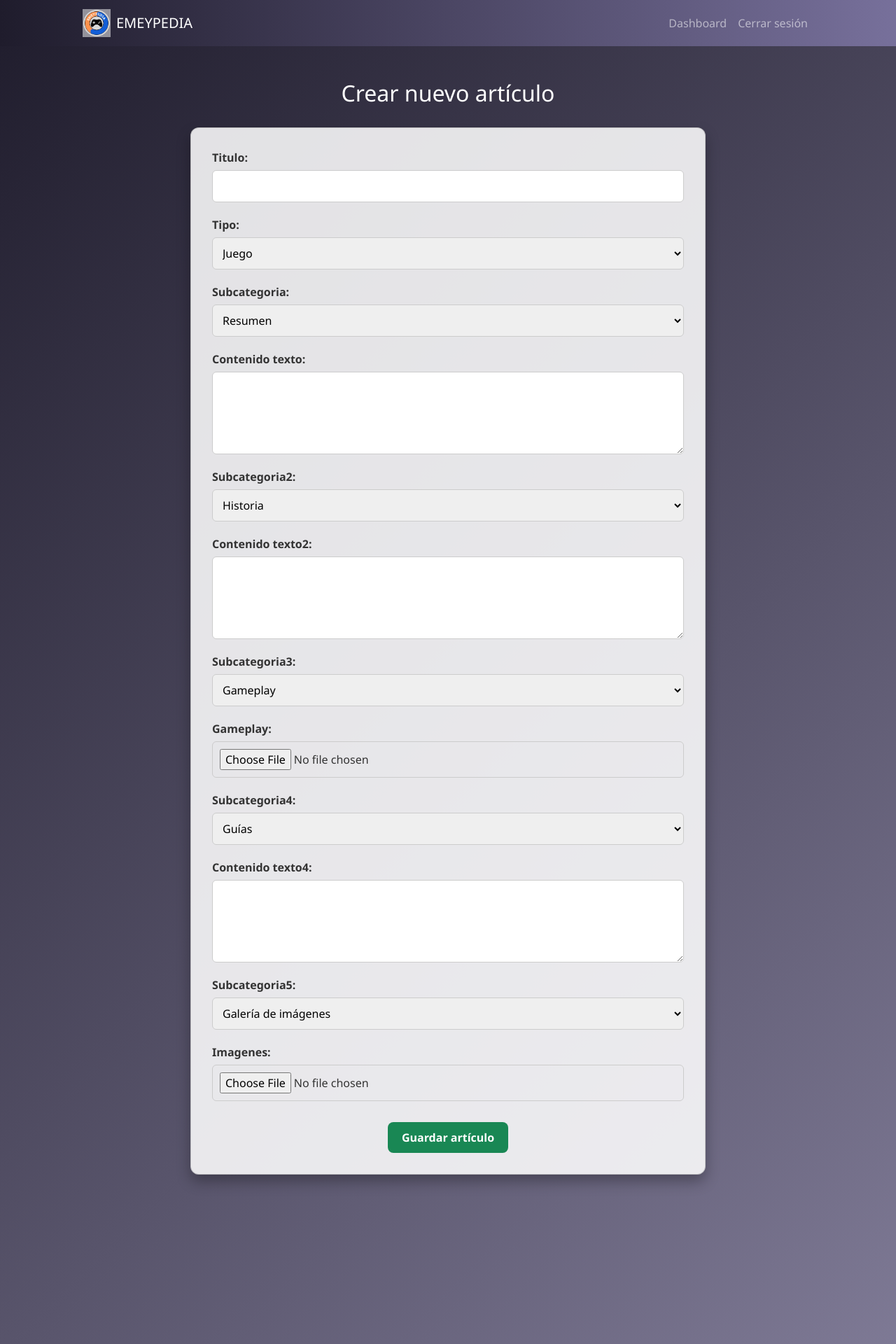
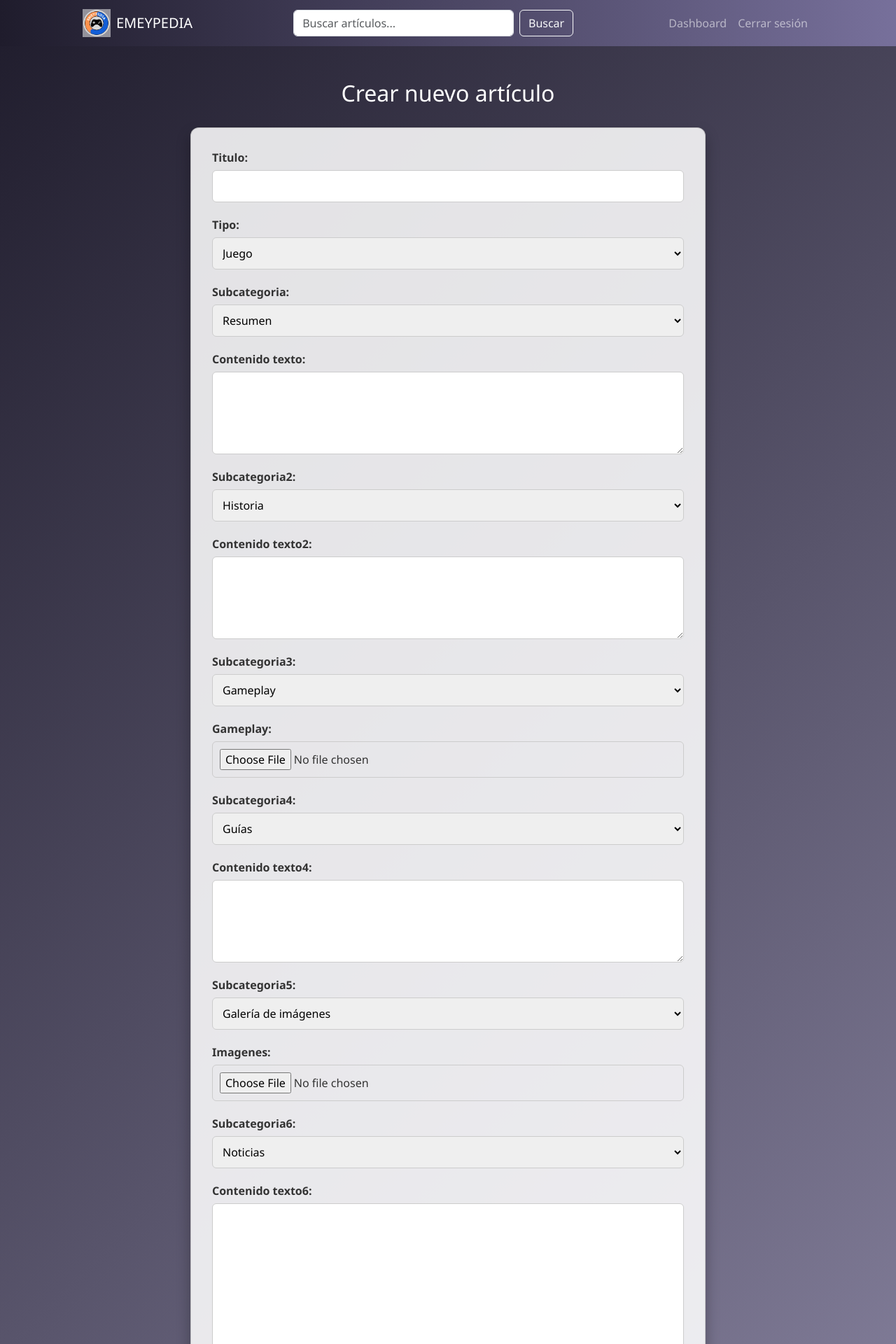
Before and after one commit to ElFranck21/Emeypedia, a Django app: page /articulos/crear/ in a window 1280 px wide. Shown: the top 1920 px of the page at 70% size. Run offline with Django 5.2, Linux system fonts and the light colour scheme; the visitor is signed in with stand-in values (Sample User, id 1); data comes from the database, SQL or seed files in the repository.

Commit message:
barra de busqueda

```diff
--- a/articulos/forms.py
+++ b/articulos/forms.py
@@ -20,6 +20,7 @@ class ArticuloAdminForm(forms.ModelForm):
                 raise ValidationError({'subcategoria': 'No puede seleccionar esta opción para películas o series.'})
             if subcategoria2 in restricted:
                 raise ValidationError({'subcategoria2': 'No puede seleccionar esta opción para películas o series.'})
+
         return cleaned_data
 
 class ArticuloForm(forms.ModelForm):
--- a/articulos/models.py
+++ b/articulos/models.py
@@ -6,6 +6,10 @@ class Articulo(models.Model):
         ('juego', 'Juego'),
         ('serie', 'Serie'),
         ('pelicula', 'Película'),
+        ('anime', 'Anime'),
+        ('libro', 'Libro'),
+        ('musica', 'Música'),
+        ('otro', 'Otro'),
     ]
 
     CATEGORIAS = [
@@ -14,6 +18,19 @@ class Articulo(models.Model):
         ('gameplay', 'Gameplay'),
         ('guias', 'Guías'),
         ('galeria', 'Galería de imágenes'),
+        ('noticias', 'Noticias'),
+        ('entrevistas', 'Entrevistas'),
+        ('reseñas', 'Reseñas'),
+        ('opiniones', 'Opiniones'),
+        ('análisis', 'Análisis'),
+        ('curiosidades', 'Curiosidades'),
+        ('trivia', 'Trivia'),
+        ('fanart', 'Fanart'),
+        ('memes', 'Memes'),
+        ('cosplay', 'Cosplay'),
+        ('merchandising', 'Merchandising'),
+        ('eventos', 'Eventos'),
+
     ]
 
     titulo = models.CharField(max_length=30)
@@ -29,6 +46,31 @@ class Articulo(models.Model):
     contenido_texto4 = models.TextField(default='', blank=True, null=True)
     subcategoria5 = models.CharField(max_length=20, choices=CATEGORIAS, default='galeria')
     imagenes = models.ImageField(upload_to='articulos/', blank=True, null=True)
+    subcategoria6 = models.CharField(max_length=20, choices=CATEGORIAS, default='noticias')
+    contenido_texto6 = models.TextField(default='', blank=True, null=True)
+    subcategoria7 = models.CharField(max_length=20, choices=CATEGORIAS, default='entrevistas')
+    contenido_texto7 = models.TextField(default='', blank=True, null=True)
+    subcategoria8 = models.CharField(max_length=20, choices=CATEGORIAS, default='reseñas')
+    contenido_texto8 = models.TextField(default='', blank=True, null=True)
+    subcategoria9 = models.CharField(max_length=20, choices=CATEGORIAS, default='opiniones')
+    contenido_texto9 = models.TextField(default='', blank=True, null=True)
+    subcategoria10 = models.CharField(max_length=20, choices=CATEGORIAS, default='análisis')
+    contenido_texto10 = models.TextField(default='', blank=True, null=True)
+    subcategoria11 = models.CharField(max_length=20, choices=CATEGORIAS, default='curiosidades')
+    contenido_texto11 = models.TextField(default='', blank=True, null=True)
+    subcategoria12 = models.CharField(max_length=20, choices=CATEGORIAS, default='trivia')
+    contenido_texto12 = models.TextField(default='', blank=True, null=True)
+    subcategoria13 = models.CharField(max_length=20, choices=CATEGORIAS, default='fanart')
+    imagen_fanart = models.ImageField(upload_to='articulos/fanart/', blank=True, null=True)
+    subcategoria14 = models.CharField(max_length=20, choices=CATEGORIAS, default='memes')
+    imagen_memes = models.ImageField(upload_to='articulos/memes/', blank=True, null=True)
+    subcategoria15 = models.CharField(max_length=20, choices=CATEGORIAS, default='cosplay')
+    imagen_cosplay = models.ImageField(upload_to='articulos/cosplay/', blank=True, null=True)
+    subcategoria16 = models.CharField(max_length=20, choices=CATEGORIAS, default='merchandising')
+    imagen_merchandising = models.ImageField(upload_to='articulos/merchandising/', blank=True, null=True)
+    subcategoria17 = models.CharField(max_length=20, choices=CATEGORIAS, default='eventos')
+    contenido_texto17 = models.TextField(default='', blank=True, null=True)
+    autor = models.ForeignKey('auth.User', on_delete=models.CASCADE, related_name='articulos')
 
     def __str__(self):
       return f"{self.titulo} - {self.get_tipo_display()}"
--- a/articulos/urls.py
+++ b/articulos/urls.py
@@ -5,4 +5,5 @@ urlpatterns = [
     path('', views.showArticle, name='show_article'),
     path('articulo/<int:articulo_id>/', views.detalle_articulo, name='detalle_articulo'),
     path('crear/', views.crear_articulo, name='crear_articulo'),
+     path('buscar/', views.buscar_articulos, name='buscar_articulos'),
 ]
--- a/articulos/views.py
+++ b/articulos/views.py
@@ -5,6 +5,7 @@ from django.shortcuts import get_object_or_404, redirect, render
 from articulos.forms import ArticuloForm
 from articulos.models import Articulo
 from django.contrib.auth.decorators import login_required
+from django.db.models import Q
 
 # Create your views here.
 def showArticle(request):
@@ -31,3 +32,38 @@ def crear_articulo(request):
         form = ArticuloForm()
 
     return render(request, 'crear_articulo.html', {'form': form})
+
+
+
+def buscar_articulos(request):
+    query = request.GET.get('q')
+    resultados = []
+
+    if query:
+        resultados = Articulo.objects.filter(
+            Q(titulo__icontains=query) |
+            Q(subcategoria__icontains=query) |
+            Q(subcategoria2__icontains=query) |
+            Q(subcategoria3__icontains=query) |
+            Q(subcategoria4__icontains=query) |
+            Q(subcategoria5__icontains=query) |
+            Q(subcategoria6__icontains=query) |
+            Q(subcategoria7__icontains=query) |
+            Q(subcategoria8__icontains=query) |
+            Q(subcategoria9__icontains=query) |
+            Q(subcategoria10__icontains=query) |
+            Q(contenido_texto__icontains=query) |
+            Q(contenido_texto2__icontains=query) |
+            Q(contenido_texto4__icontains=query) |
+            Q(contenido_texto6__icontains=query) |
+            Q(contenido_texto7__icontains=query) |
+            Q(contenido_texto8__icontains=query) |
+            Q(contenido_texto9__icontains=query) |
+            Q(contenido_texto10__icontains=query) |
+            Q(autor__username__icontains=query)
+        ).distinct()
+
+    return render(request, 'buscar_resultados.html', {
+        'query': query,
+        'resultados': resultados
+    })
--- a/comentarios/views.py
+++ b/comentarios/views.py
@@ -1,5 +1,5 @@
 # comentarios/views.py
-from django.shortcuts import get_object_or_404, redirect
+from django.shortcuts import get_object_or_404, redirect, render
 from django.contrib.auth.decorators import login_required
 from .models import Comentario
 from .forms import ComentarioForm
--- a/static/css/index.css
+++ b/static/css/index.css
@@ -2,6 +2,8 @@ html, body {
   margin: 0;
   padding: 0;
   width: 100%;
+  height: 100%;
+  padding-top: 96px;
   overflow-x: hidden;
   scroll-behavior: smooth;
   background-color: #f8f3f3;
@@ -68,7 +70,6 @@ html, body {
   font-size: 1.8rem;
   margin: 30px 20px 10px;
 }
-
 
 .carousel-inner {
   display: flex;
@@ -147,12 +148,6 @@ footer {
   color: white;
 }
 
-html, body {
-  height: 100%;
-  margin: 0;
-  padding: 0;
-}
-
 .wrapper {
   min-height: calc(100vh - 4rem);
   padding-bottom: 2rem;
--- a/templates/base.html
+++ b/templates/base.html
@@ -4,28 +4,52 @@
 <head>
     <meta charset="UTF-8" />
     <title>EMEYPEDIA</title>
+
+    <!-- Estilos propios -->
     <link href="{% static 'css/index.css' %}" rel="stylesheet" />
-    <link href="https://cdn.jsdelivr.net/npm/bootstrap@5.2.3/dist/css/bootstrap.min.css" rel="stylesheet" />
+
+    <!-- Bootstrap 5.3.0 (una sola versión) -->
     <link href="https://cdn.jsdelivr.net/npm/bootstrap@5.3.0/dist/css/bootstrap.min.css" rel="stylesheet">
     <script src="https://cdn.jsdelivr.net/npm/bootstrap@5.3.0/dist/js/bootstrap.bundle.min.js"></script>
+
+    <!-- Estilo para compensar navbar fija -->
+    <style>
+        body {
+            padding-top: 96px; /* Ajustado para la altura de la navbar fixed-top */
+        }
+    </style>
 </head>
 
 <body>
-    <div class="d-flex flex-column min-vh-100"> <!-- contenedor padre -->
-        <!-- NAVBAR -->
+    <div class="d-flex flex-column min-vh-100">
+
+        <!-- NAVBAR FIJA -->
         <nav class="navbar navbar-expand-lg navbar-dark" style="background: linear-gradient(90deg, #1f1c2c, #77709b);">
-            <div class="container px-5">
+            <div class="container px-5 d-flex align-items-center">
+                <!-- Logo -->
                 <a class="navbar-brand d-flex align-items-center" href="{% url 'index' %}">
                     <img src="{% static 'assets/logo.png' %}" alt="Logo" width="40" height="40" class="me-2">
                     EMEYPEDIA
                 </a>
-                <button class="navbar-toggler" type="button" data-bs-toggle="collapse"
+
+                <!-- Botón responsive -->
+                <button class="navbar-toggler ms-auto" type="button" data-bs-toggle="collapse"
                         data-bs-target="#navbarSupportedContent" aria-controls="navbarSupportedContent"
                         aria-expanded="false" aria-label="Toggle navigation">
                     <span class="navbar-toggler-icon"></span>
                 </button>
-                <div class="collapse navbar-collapse" id="navbarSupportedContent">
-                    <ul class="navbar-nav ms-auto mb-2 mb-lg-0">
+
+                <!-- Contenido navbar -->
+                <div class="collapse navbar-collapse d-flex justify-content-between align-items-center" id="navbarSupportedContent">
+
+                    <!-- Barra de búsqueda centrada -->
+                    <form class="d-flex mx-auto" role="search" action="{% url 'buscar_articulos' %}" method="get" style="max-width: 400px; width: 100%;">
+                        <input class="form-control me-2" type="search" placeholder="Buscar artículos..." name="q" aria-label="Buscar">
+                        <button class="btn btn-outline-light" type="submit">Buscar</button>
+                    </form>
+
+                    <!-- Menú de navegación -->
+                    <ul class="navbar-nav mb-2 mb-lg-0 d-flex align-items-center">
                         {% if user.is_authenticated %}
                             <li class="nav-item">
                                 <a class="nav-link {% if request.resolver_match.url_name == 'dashboard' %}active{% endif %}" href="{% url 'dashboard' %}">Dashboard</a>
@@ -51,12 +75,14 @@
                 </div>
             </div>
         </nav>
+        <!-- FIN NAVBAR -->
 
-        <!-- CONTENIDO -->
+        <!-- CONTENIDO PRINCIPAL -->
         <main class="flex-grow-1">
             {% block content %}{% endblock %}
         </main>
 
+        <!-- FOOTER -->
         <footer class="text-white py-4 mt-auto" style="background: linear-gradient(to right, #1f1c2c, #77709b);">
             <div class="container text-center">
                 <div class="d-flex justify-content-center align-items-center mb-2">
@@ -65,6 +91,7 @@
                 </div>
             </div>
         </footer>
+
     </div>
 </body>
 </html>
```
Also changed, not shown: templates/buscar_resultados.html (added, +27 -0 lines), templates/detalle_articulo.html (+15 -7 lines), templates/usuarios/dashboard.html (added, +63 -0 lines), articulos/Captura_de_pantalla_2025-06-28_102657.png (deleted), articulos/migrations/0007_articulo_autor.py (added), articulos/migrations/0008_alter_articulo_autor.py (added), articulos/migrations/0009_remove_articulo_autor.py (added), articulos/migrations/0010_articulo_autor.py (added), articulos/migrations/0011_remove_articulo_autor.py (added), articulos/migrations/0012_articulo_contenido_texto10_and_more.py (added), articulos/migrations/0013_articulo_autor.py (added), comentarios/migrations/0003_rename_usuario_comentario_autor.py (added), comentarios/migrations/0004_rename_autor_comentario_usuario.py (added).
